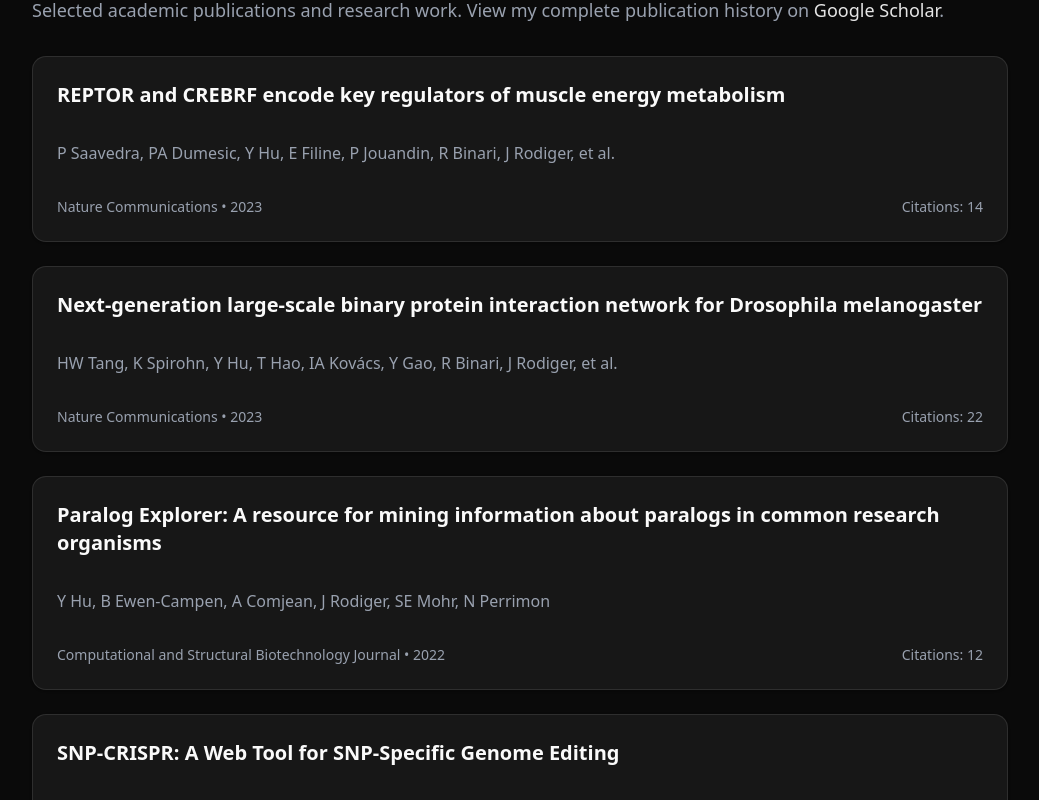
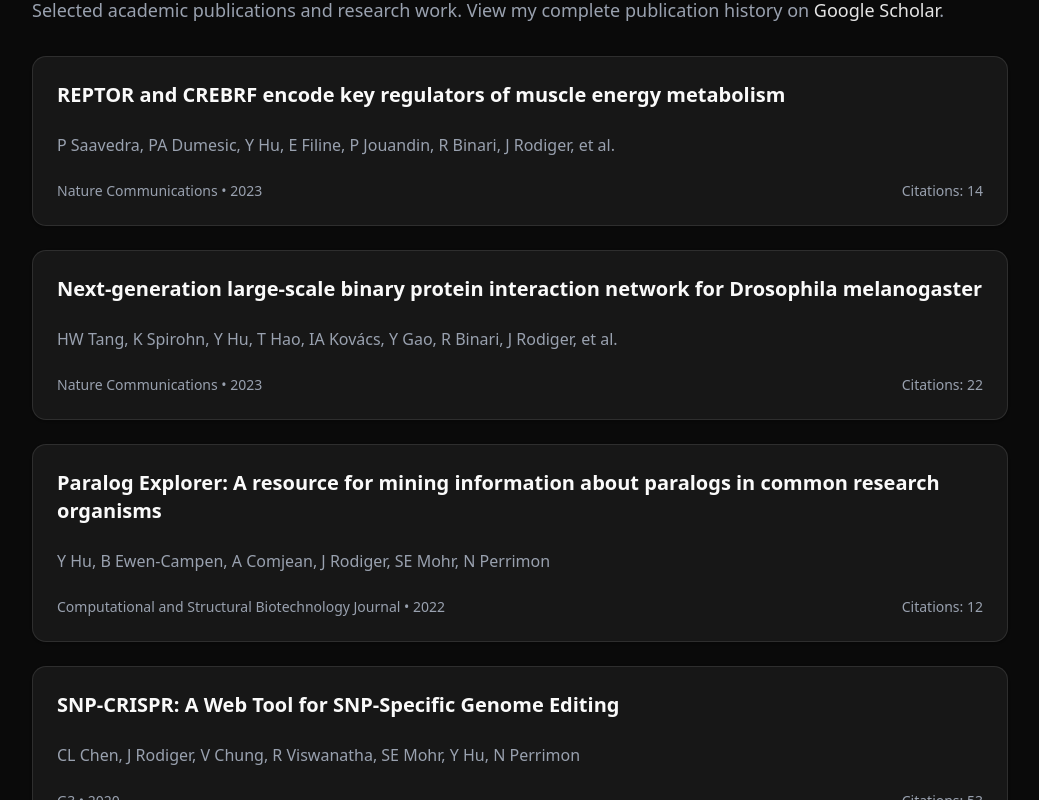
Before and after one commit to jrodiger/portfolio, a Next.js app: page / in a window 1280 px wide. Shown: the part 1300-2100 px from the top of the page, without its empty margins (120-1159 px from the left). Built offline with nearby package versions, Linux system fonts and the light colour scheme; no server answers.

Commit message:
updated publication card formatting

```diff
--- a/src/components/Publications.tsx
+++ b/src/components/Publications.tsx
@@ -78,7 +78,7 @@ export function Publications() {
             <div className="grid gap-6">
               {publications.map((pub, index) => (
                 <Card key={index} className="p-6">
-                  <h3 className="text-xl font-semibold mb-2">
+                  <h3 className="text-xl font-semibold">
                     <Link
                       href={pub.url}
                       className="hover:text-primary transition-colors"
@@ -88,7 +88,7 @@ export function Publications() {
                       {pub.title}
                     </Link>
                   </h3>
-                  <p className="text-gray-500 dark:text-gray-400 mb-2">{pub.authors}</p>
+                  <p className="text-gray-500 dark:text-gray-400">{pub.authors}</p>
                   <div className="flex items-center justify-between">
                     <p className="text-sm text-gray-500 dark:text-gray-400">
                       {pub.publisher} • {pub.year}
```
